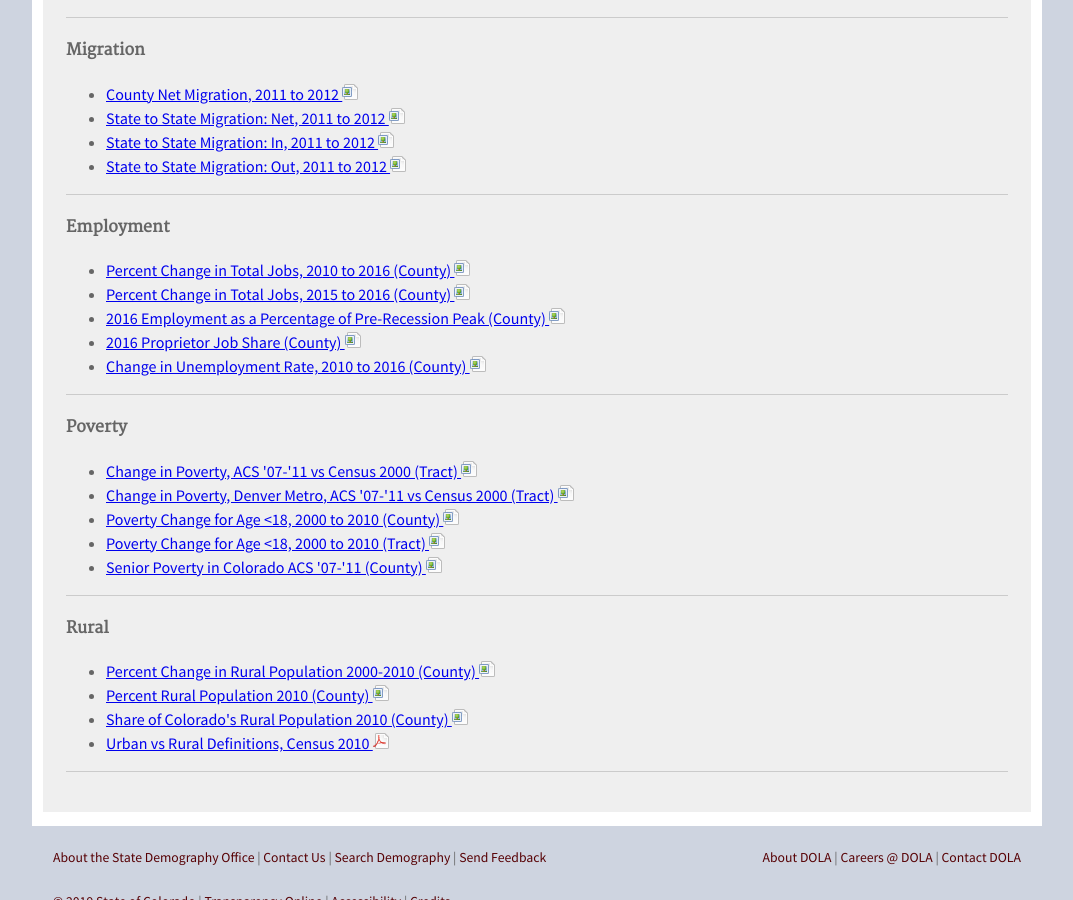
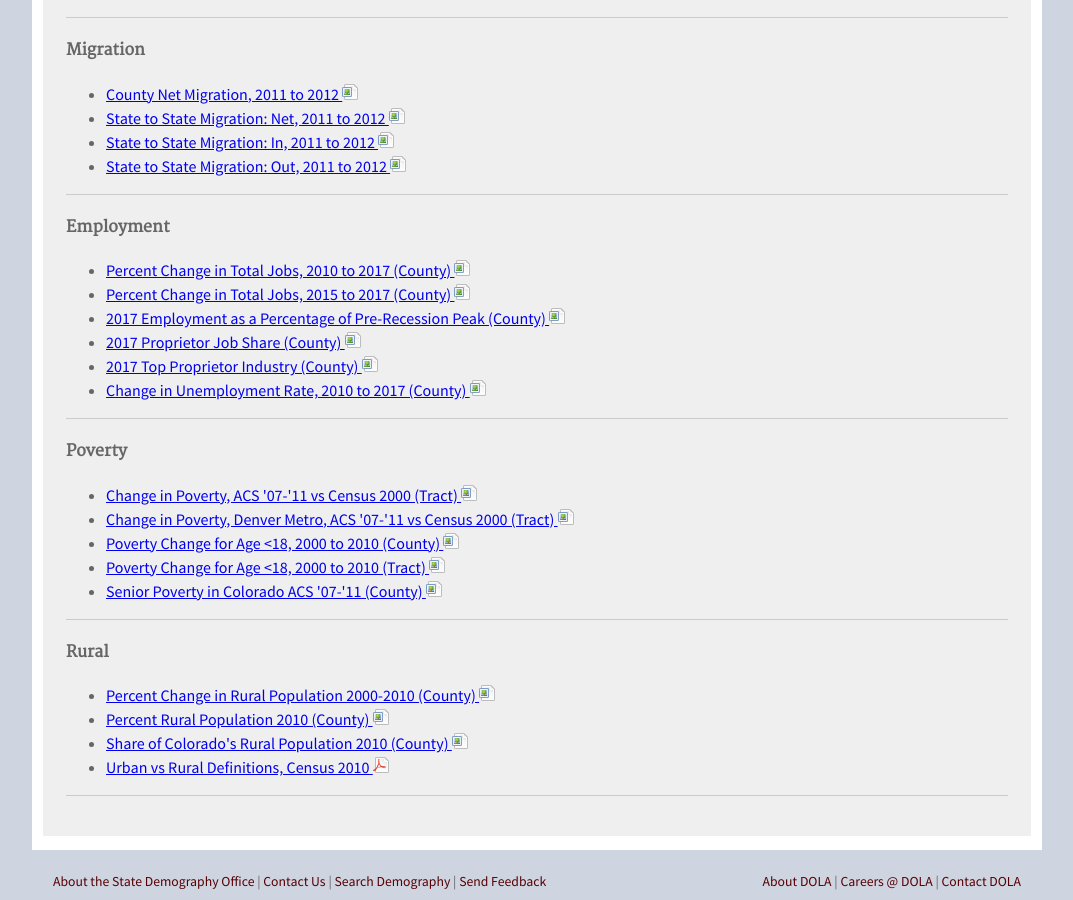
Before and after one commit to TBleess/Website_New, a Jekyll site: the page built from pages/8_GIS/thematic-maps.md, in a window 1280 px wide and 900 px high, scrolled down 1766 px. Shown: the whole window, without its empty margins (103-1176 px from the left). Built offline with Jekyll 4.4.1, drawn with Linux system fonts in a browser that asks for light colours.

Commit message:
Employment maps

```diff
--- a/pages/8_GIS/thematic-maps.md
+++ b/pages/8_GIS/thematic-maps.md
@@ -93,11 +93,12 @@ description: "Collection of PDF and PNG thematic maps produced by the Colorado S
 
 #### Employment
 
-- [Percent Change in Total Jobs, 2010 to 2016 (County) ![image](/images/page_white_picture.png 'download image file')](https://dola.colorado.gov/gis-php/files/projects/thematic/Employment/JobChange2010-16.png)
-- [Percent Change in Total Jobs, 2015 to 2016 (County) ![image](/images/page_white_picture.png 'download image file')](https://dola.colorado.gov/gis-php/files/projects/thematic/Employment/JobChange2015-16.png)
-- [2016 Employment as a Percentage of Pre-Recession Peak (County) ![image](/images/page_white_picture.png 'download image file')](https://dola.colorado.gov/gis-php/files/projects/thematic/Employment/PreRecessionPeakJobs2016.png)
-- [2016 Proprietor Job Share (County) ![image](/images/page_white_picture.png 'download image file')](https://dola.colorado.gov/gis-php/files/projects/thematic/Employment/ProprietorShare2016.png)
-- [Change in Unemployment Rate, 2010 to 2016 (County) ![image](/images/page_white_picture.png 'download image file')](https://dola.colorado.gov/gis-php/files/projects/thematic/Employment/Unemployment2010-16.png)
+- [Percent Change in Total Jobs, 2010 to 2017 (County) ![image](/images/page_white_picture.png 'download image file')](https://storage.googleapis.com/maps-static/JobChangePerc2010-17.png)
+- [Percent Change in Total Jobs, 2015 to 2017 (County) ![image](/images/page_white_picture.png 'download image file')](https://storage.googleapis.com/maps-static/JobChangePercent2016-17.png)
+- [2017 Employment as a Percentage of Pre-Recession Peak (County) ![image](/images/page_white_picture.png 'download image file')](https://storage.googleapis.com/maps-static/2017PctChngPreRecessionRevised.png)
+- [2017 Proprietor Job Share (County) ![image](/images/page_white_picture.png 'download image file')](https://storage.googleapis.com/maps-static/ProprietorShare2017.png)
+- [2017 Top Proprietor Industry (County) ![image](/images/page_white_picture.png 'download image file')](https://storage.cloud.google.com/maps-static/TopEmployer2017.png)
+- [Change in Unemployment Rate, 2010 to 2017 (County) ![image](/images/page_white_picture.png 'download image file')](https://storage.googleapis.com/maps-static/Unemployment_Change_1017.png)
 
 - - -
 
```
Also changed, not shown: other parts of pages/8_GIS/thematic-maps.md (+1 -1 lines).
